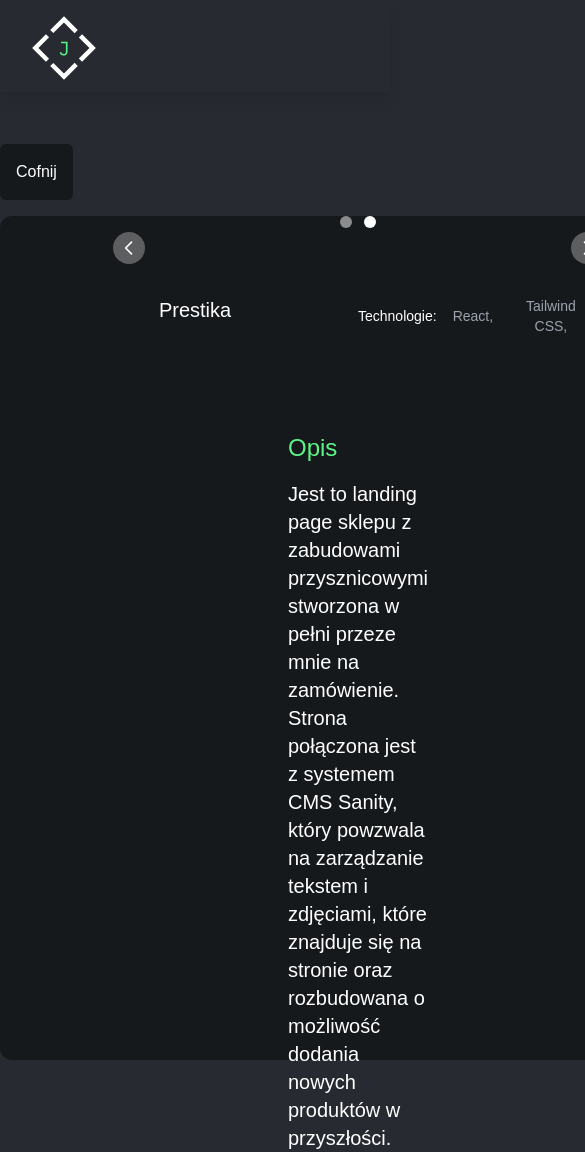
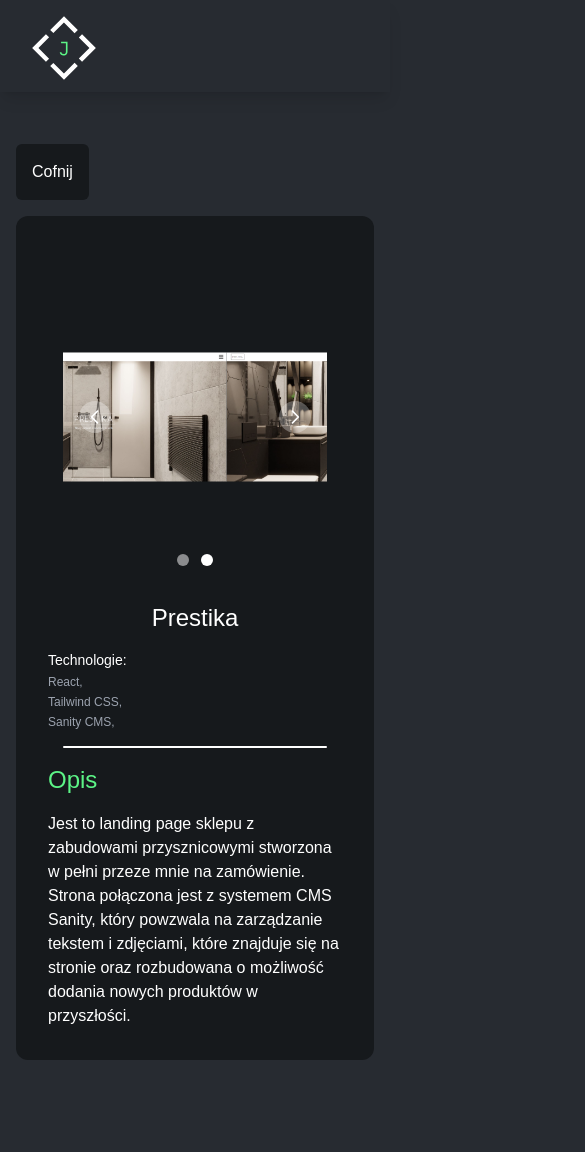
Before and after one commit to j-lewandowski/portfolio, a React (Create React App) app in the folder client/: page /my-projects/1 in a window 390 px wide. Shown: the top 1152 px of the page, 585 px wide, since content can reach past the window. After the commit the page ends 1060 px from the top, so only its background shows below. Built offline with nearby package versions, Linux system fonts and the light colour scheme.

Commit message:
responsiveness bug fixes

```diff
--- a/client/src/index.css
+++ b/client/src/index.css
@@ -7,3 +7,12 @@
 body{
     background-color: #272B31;
 }
+
+body {
+    font-family: 'Overpass', sans-serif;
+    overflow-x: hidden;
+  }
+
+  html {
+    scroll-behavior: smooth;
+  }
--- a/client/src/pages/ProjectPage.jsx
+++ b/client/src/pages/ProjectPage.jsx
@@ -14,7 +14,7 @@ function ProjectPage({ projects }) {
 
     return (
         <div className="h-screen w-screen flex items-center">
-            <div className="md:px-72 pb-8 pt-32 flex flex-col items-center h-full space-y-4 ">
+            <div className="p-4 md:px-72 pb-8 pt-32 flex flex-col items-center h-full space-y-4 ">
                 <div className="w-full float-left">
                     <button
                         className="p-4 bg-[#16191c] rounded-md font-IBM hover:text-accent mt-4 text-white"
@@ -23,22 +23,22 @@ function ProjectPage({ projects }) {
                         Cofnij
                     </button>
                 </div>
-                <div className="bg-[#16191c] p-8 rounded-xl h-screen w-full flex flex-col items-center space-y-12">
-                    <div className="h-[800px] w-[80%]">
+                <div className="bg-[#16191c] p-8 rounded-xl min-h-screen w-full flex flex-col items-center space-y-4 md:space-y-12">
+                    <div className="h-[90%] w-[90%]">
                         <Carousel>
                             <img src={Prestika} />
                             <img src={Prestika} />
                         </Carousel>
                     </div>
-                    <div className="grid grid-cols-2 text-white w-full">
-                        <span className="font-oxygen text-xl text-center">
+                    <div className="flex flex-col md:grid md:grid-cols-2 text-white w-full space-y-4 md:space-y-0">
+                        <span className="font-oxygen text-2xl text-center">
                             {data.name}
                         </span>
-                        <div className="flex text-center items-center">
-                            <span className="text-white font-IBM text-sm mr-4">
+                        <div className="flex md:flex-row flex-col text-center space-y-1 md:space-y-0 md:items-center items-start">
+                            <span className="text-white font-IBM text-sm md:text-sm mr-4">
                                 Technologie:
                             </span>
-                            <div className="flex bottom-1 w-full space-x-4 items-center text-gray-400 font-IBM text-sm">
+                            <div className="flex md:flex-row flex-col bottom-1 w-full space-y-1 md:space-x-4 md:space-y-0 items-start md:items-center text-gray-400 font-IBM text-xs md:text-sm">
                                 {data.stack.map((item, i) => {
                                     return <p key={i}>{item},</p>;
                                 })}
@@ -46,11 +46,11 @@ function ProjectPage({ projects }) {
                         </div>
                     </div>
                     <div className="h-1 bg-white w-[90%] rounded-lg"></div>
-                    <div className="flex flex-col float-left w-full text-white space-y-4 px-64">
+                    <div className="flex flex-col float-left w-full text-white space-y-4 md:px-64">
                         <span className="font-IBM text-2xl text-accent">
                             Opis
                         </span>
-                        <main className="font-oxygen text-xl">
+                        <main className="font-oxygen md:text-xl">
                             Jest to landing page sklepu z zabudowami
                             przysznicowymi stworzona w pełni przeze mnie na
                             zamówienie. Strona połączona jest z systemem CMS
```
